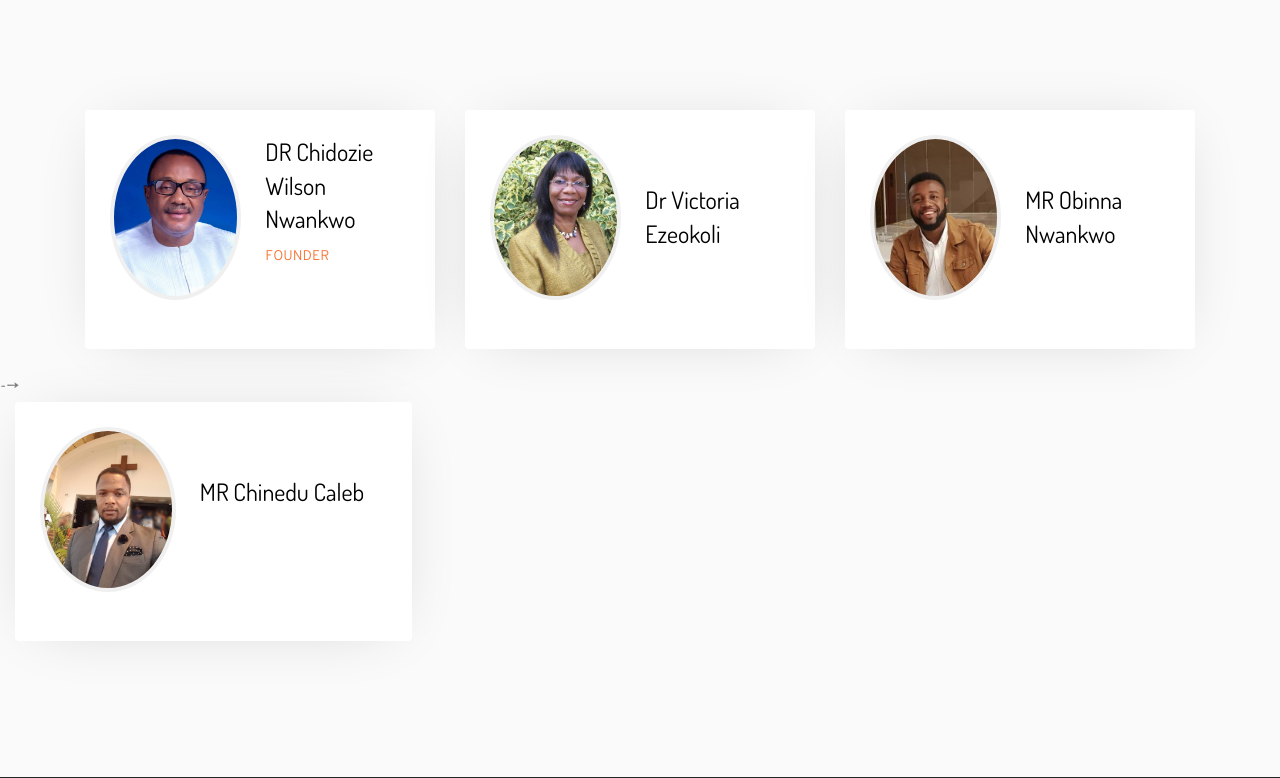
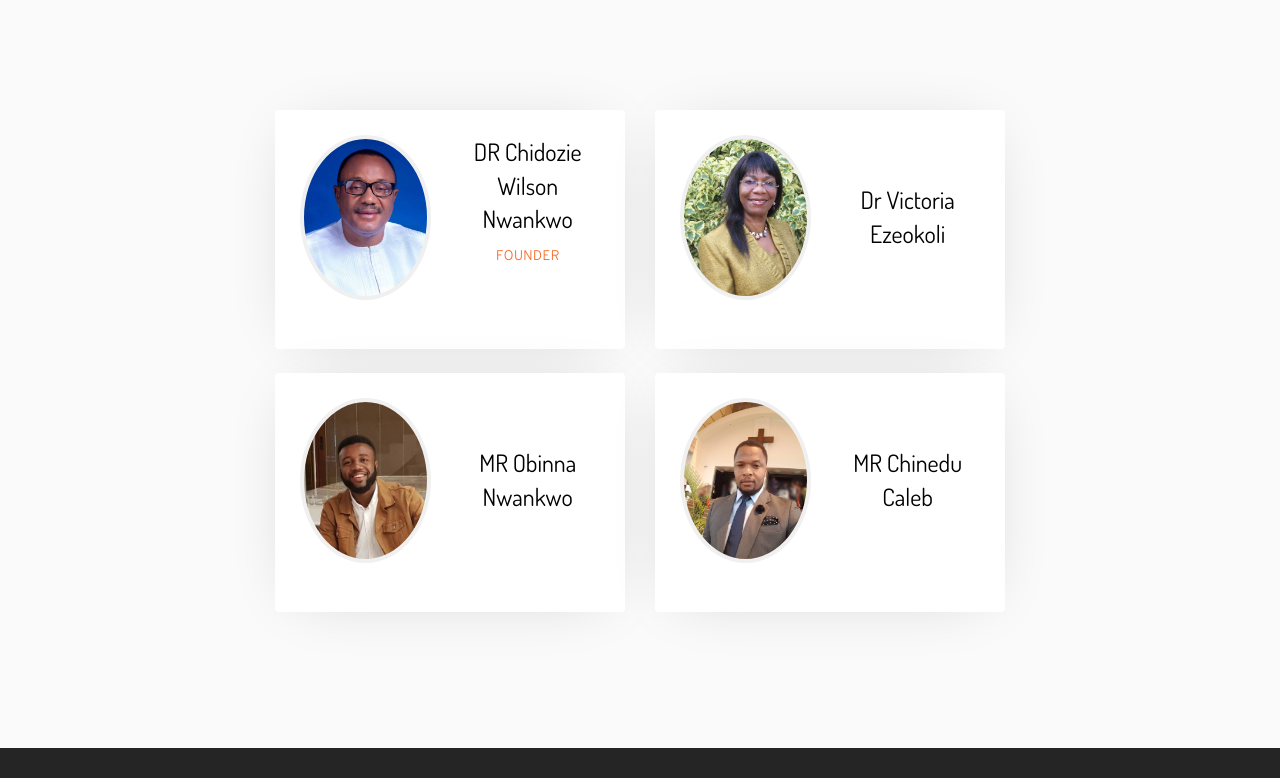
Before and after one commit to grandeefidel/Kingdom_care_foundation, a plain HTML site: page management.html in a window 1280 px wide. Shown: the part 702-1480 px from the top of the page. Drawn offline with Linux system fonts and the light colour scheme; some packages are replaced by stand-ins of ours; no server answers; files whose address does not match are found by name.

Commit message:
edit management

```diff
--- a/management.html
+++ b/management.html
@@ -67,9 +67,9 @@
 
 
     <section class="ftco-section bg-light">
-      <div class="container">
+      <div class="container text-center justify-content-center">
         <div class="row">
-        	<div class="col-lg-4 d-flex mb-sm-4 ftco-animate">
+        	<div class="offset-lg-2 col-lg-4 d-flex mb-sm-4 ftco-animate">
         		<div class="staff">
         			<div class="d-flex mb-4">
         				<div class="img" style="background-image: url(images/director.jpeg);"></div>
@@ -96,8 +96,10 @@
         				</div>
         			</div>
         		</div>
-        	</div>
-        	<div class="col-lg-4 d-flex mb-sm-4 ftco-animate">
+          </div>
+        </div>
+        <div class="row">
+        	<div class="offset-lg-2 col-lg-4 d-flex mb-sm-4 ftco-animate">
         		<div class="staff">
         			<div class="d-flex mb-4">
         				<div class="img" style="background-image: url(images/Obinna.jpeg);"></div>
@@ -110,22 +112,8 @@
         				</div>
         			</div>
         		</div>
-        	</div>
-        	<!-- <div class="offset-lg-2 col-lg-4 d-flex mb-sm-4 ftco-animate">
-        		<div class="staff">
-        			<div class="d-flex mb-4">
-        				<div class="img" style="background-image: url(images/);"></div>
-        				<div class="info ml-4 mt-5">
-        					<h3><a href="teacher-single.html">Mr Godwill</a></h3>
-        					<!-- <span class="position">CHIEF STRATEGIST</span> -->
-        					<!-- <div class="text">
-		        				<p>Donated <span>$300</span> for <a href="#">Children Needs Food</a></p>
-		        			</div> -->
-        				</div>
-        			</div>
-        		</div>
-        	</div> -->
-        	<div class="col-lg-4 d-flex mb-sm-4 ftco-animate">
+          </div>
+          <div class="col-lg-4 d-flex mb-sm-4 ftco-animate">
         		<div class="staff">
         			<div class="d-flex mb-4">
         				<div class="img" style="background-image: url(images/cales.jpeg);"></div>
@@ -138,7 +126,23 @@
         				</div>
         			</div>
         		</div>
-        	</div>
+          </div>
+        </div>
+        	<!-- <div class="offset-lg-2 col-lg-4 d-flex mb-sm-4 ftco-animate">
+        		<div class="staff">
+        			<div class="d-flex mb-4">
+        				<div class="img" style="background-image: url(images/);"></div>
+        				<div class="info ml-4 mt-5">
+        					<h3><a href="teacher-single.html">Mr Godwill</a></h3>
+        				 <span class="position">CHIEF STRATEGIST</span>
+        					 <div class="text">
+		        				<p>Donated <span>$300</span> for <a href="#">Children Needs Food</a></p>
+		        			</div>
+        				</div>
+        			</div>
+        		</div>
+        	</div> -->
+
         </div>
         <!-- <div class="row mt-5">
           <div class="col text-center">
```
